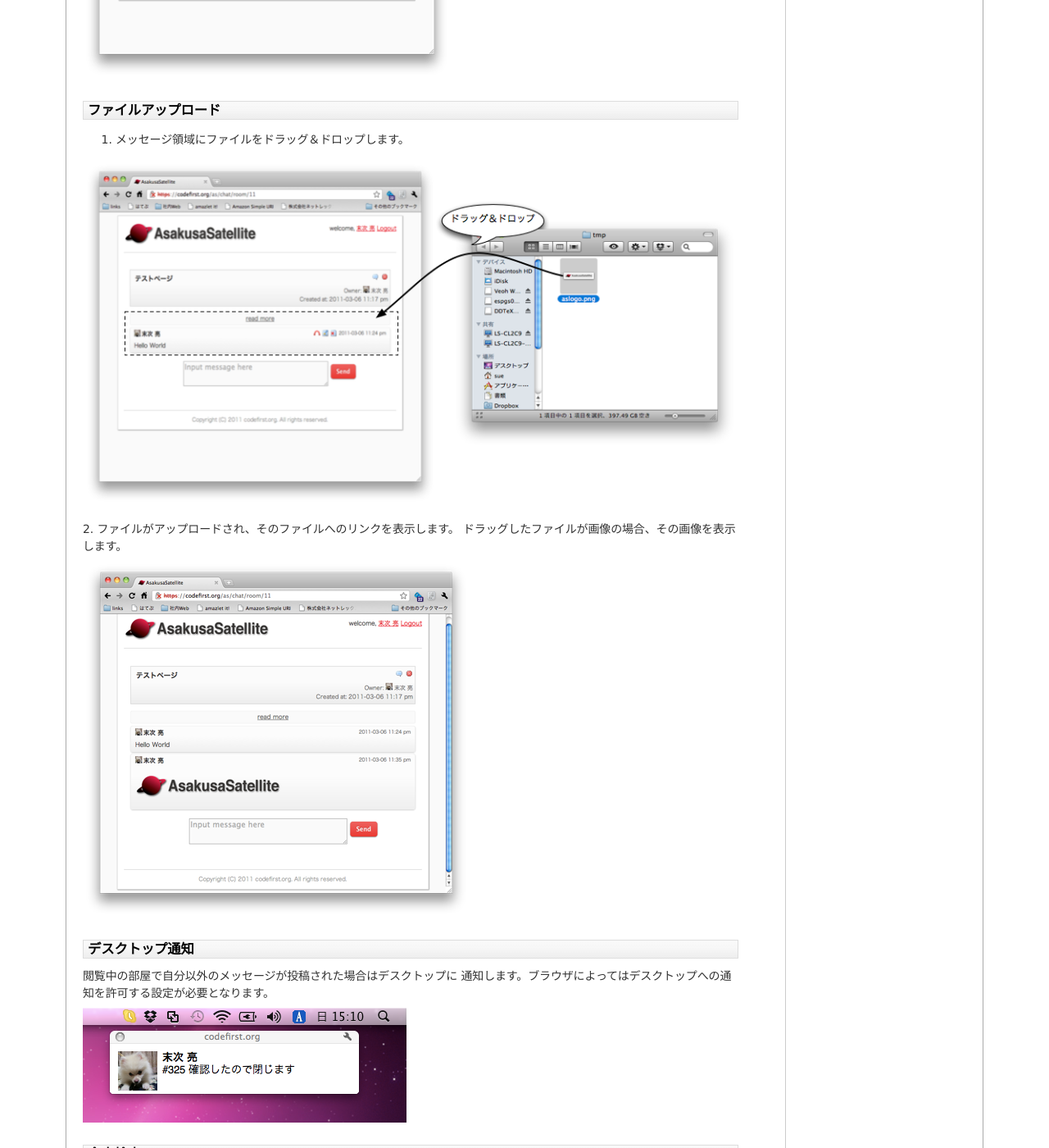
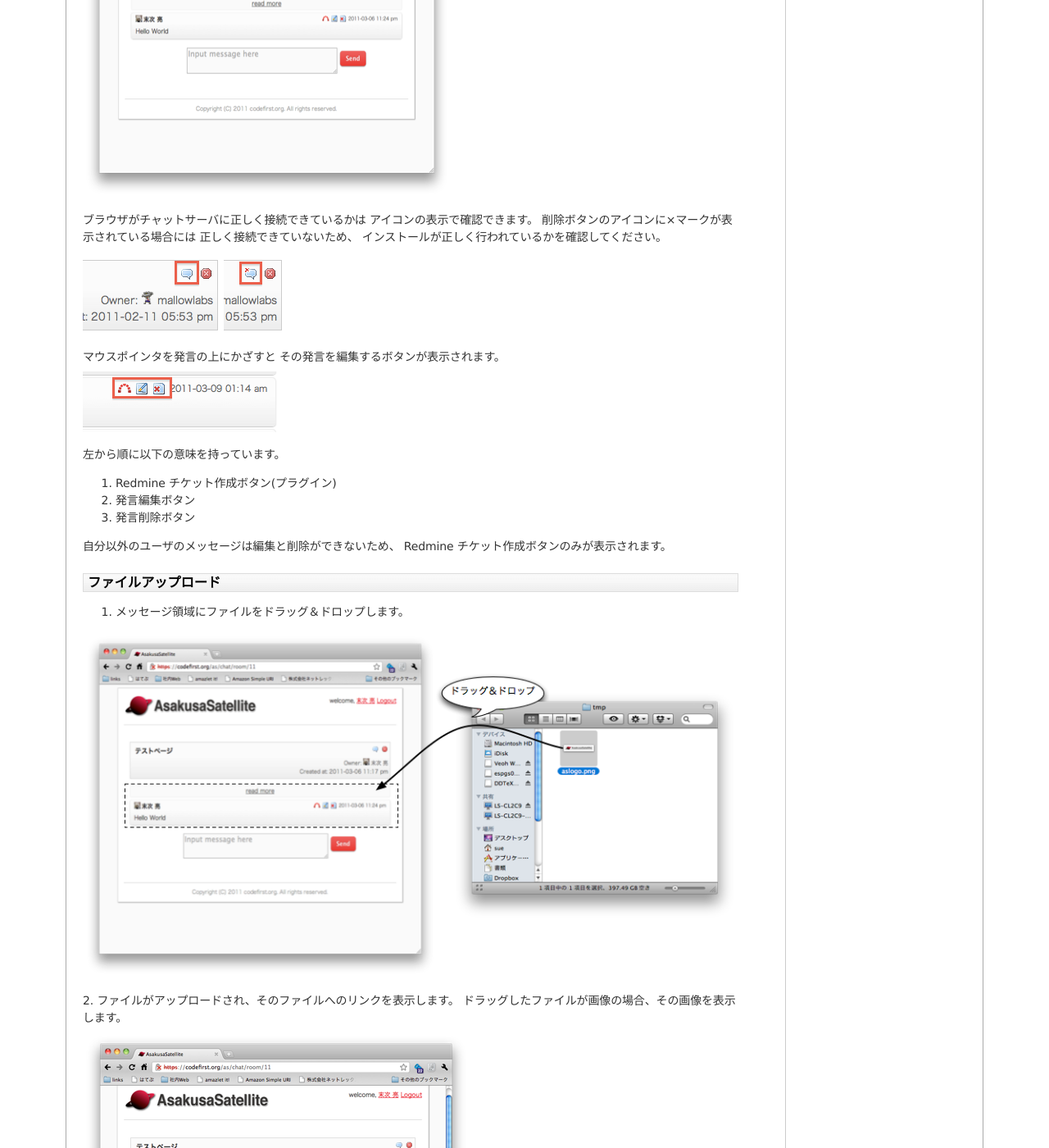
Before and after one commit to codefirst/asakusa-satellite-manual, a Sphinx documentation site: the page built from source/function.rst, in a window 1280 px wide and 1400 px high, scrolled down 2955 px. Shown: the whole window at 82% size. Built offline with Sphinx 7.4.7, drawn with Linux system fonts in a browser that asks for light colours; some of the changed text lies outside the part shown.

Commit message:
Wrote function section

```diff
--- a/README.markdown
+++ b/README.markdown
@@ -19,7 +19,8 @@
 ----------------
 
     $ vim source/index.rst
-    $ make html
+    $ rm build/doctrees
+    $ make clean html
     $ cd build/html/
     $ git commit -a -m "Updated manual contents"
     $ git push origin gh-pages
--- a/source/function.rst
+++ b/source/function.rst
@@ -2,11 +2,11 @@
 =======================
 部屋作成
 -----------------------
-1. トップページで Create New Room ボタンをクリックします
+1. トップページで **Create New Room** ボタンをクリックします
 
 .. image:: images/create_new_room_top.png
 
-2. 部屋名を入力し、Create ボタンをクリックします。
+2. 部屋名を入力し、 **Create** ボタンをクリックします。
 
 .. image:: images/create_new_room.png
 
@@ -14,6 +14,10 @@
 
 .. image:: images/new_room.png
 
+作成した部屋を削除するためには、部屋を表示し、
+部屋名の右にある削除アイコンをクリックします。
+
+.. image:: images/delete_room.png
 
 チャット
 -----------------------
@@ -21,13 +25,35 @@
 
 .. image:: images/top.png
 
-2. 一番下のテキストボックスに発言内容を記入し、Sendボタンをクリックします。
+2. 一番下のテキストボックスに発言内容を記入し、 **Send** ボタンをクリックします。
 
 .. image:: images/room.png
 
 3. 発言内容が末尾に追加され、他の閲覧者に通知されます。
 
 .. image:: images/message.png
+
+ブラウザがチャットサーバに正しく接続できているかは
+アイコンの表示で確認できます。
+削除ボタンのアイコンに×マークが表示されている場合には
+正しく接続できていないため、
+インストールが正しく行われているかを確認してください。
+
+.. image:: images/websocket_status.png
+
+マウスポインタを発言の上にかざすと
+その発言を編集するボタンが表示されます。
+
+.. image:: images/message_edit.png
+
+左から順に以下の意味を持っています。
+
+1. Redmine チケット作成ボタン(プラグイン)
+2. 発言編集ボタン
+3. 発言削除ボタン
+
+自分以外のユーザのメッセージは編集と削除ができないため、
+Redmine チケット作成ボタンのみが表示されます。
 
 ファイルアップロード
 -----------------------
@@ -43,15 +69,24 @@
 
 デスクトップ通知
 -----------------------
-閲覧中の部屋で自分以外のメッセージが投稿された場合はデスクトップに
-通知します。ブラウザによってはデスクトップへの通知を許可する設定が必要となります。
+閲覧中の部屋で自分以外のメッセージが投稿された場合に、
+デスクトップに通知します。
 
 .. image:: images/ss_realtime.png
 
+デスクトップ通知を有効にするには、設定を行う必要があります。
+画面右上のログインユーザのリンクをクリックし、個人設定画面を開きます。
+**Desktop Notification On** をクリックし、
+その後、 **許可** をクリックしてください。
+
+.. image:: images/notification_config.png
+
+※ 現在のバージョンでは、一度許可した設定を取り消すことはできません。
+ご注意ください。
 
 全文検索
 -----------------------
-1. トップページの検索ボックスに探したい単語を入力し、Searchボタンをクリックします。
+1. トップページの検索ボックスに探したい単語を入力し、 **Search** ボタンをクリックします。
 
 .. image:: images/top_search.png
 
```
Also changed, not shown: source/images/delete_room.png (added), source/images/message_edit.png (added), source/images/notification_config.png (added), source/images/websocket_status.png (added).
